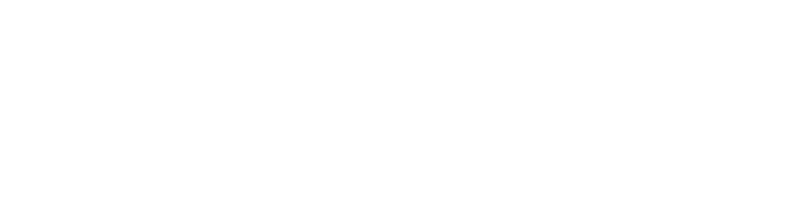
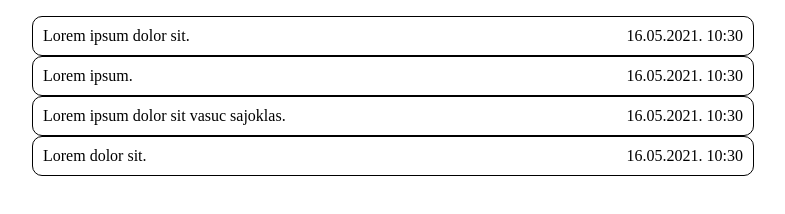
Before and after one commit to ElyaDzhy/Unit-21, a plain HTML site: page index.html in a window 1280 px wide. Shown: the whole page, without its empty margins (16-801 px from the left). Drawn offline with Linux system fonts and the light colour scheme.

Commit message:
Add example of 'flex-grow' property

```diff
--- a/index.html
+++ b/index.html
@@ -10,5 +10,28 @@
     <link rel="stylesheet" href="./styles.css" />
     <title>Flex Item</title>
   </head>
-  <body></body>
+  <body>
+    <ul>
+      <li class="listItem">
+        <div class="eventName oneLineText">
+          Lorem ipsum dolor sit.
+        </div>
+        <div class="eventDate">16.05.2021. 10:30</div>
+      </li>
+      <li class="listItem">
+        <div class="eventName oneLineText">Lorem ipsum.</div>
+        <div class="eventDate">16.05.2021. 10:30</div>
+      </li>
+      <li class="listItem">
+        <div class="eventName oneLineText">
+          Lorem ipsum dolor sit vasuc sajoklas.
+        </div>
+        <div class="eventDate">16.05.2021. 10:30</div>
+      </li>
+      <li class="listItem">
+        <div class="eventName oneLineText">Lorem dolor sit.</div>
+        <div class="eventDate">16.05.2021. 10:30</div>
+      </li>
+    </ul>
+  </body>
 </html>
--- a/styles.css
+++ b/styles.css
@@ -0,0 +1,30 @@
+.listItem {
+  border: 1px solid black;
+  border-radius: 10px;
+  max-width: 700px;
+
+  display: flex;
+  justify-content: space-between;
+  flex-wrap: wrap;
+  align-items: center;
+
+  padding: 10px;
+}
+
+.oneLineText {
+  white-space: nowrap;
+  overflow: hidden;
+  text-overflow: ellipsis;
+}
+
+.listItem > * {
+  flex-grow: 0.5;
+}
+
+.eventName {
+  margin-left: auto;
+}
+
+.eventDate {
+  text-align: right;
+}
```
